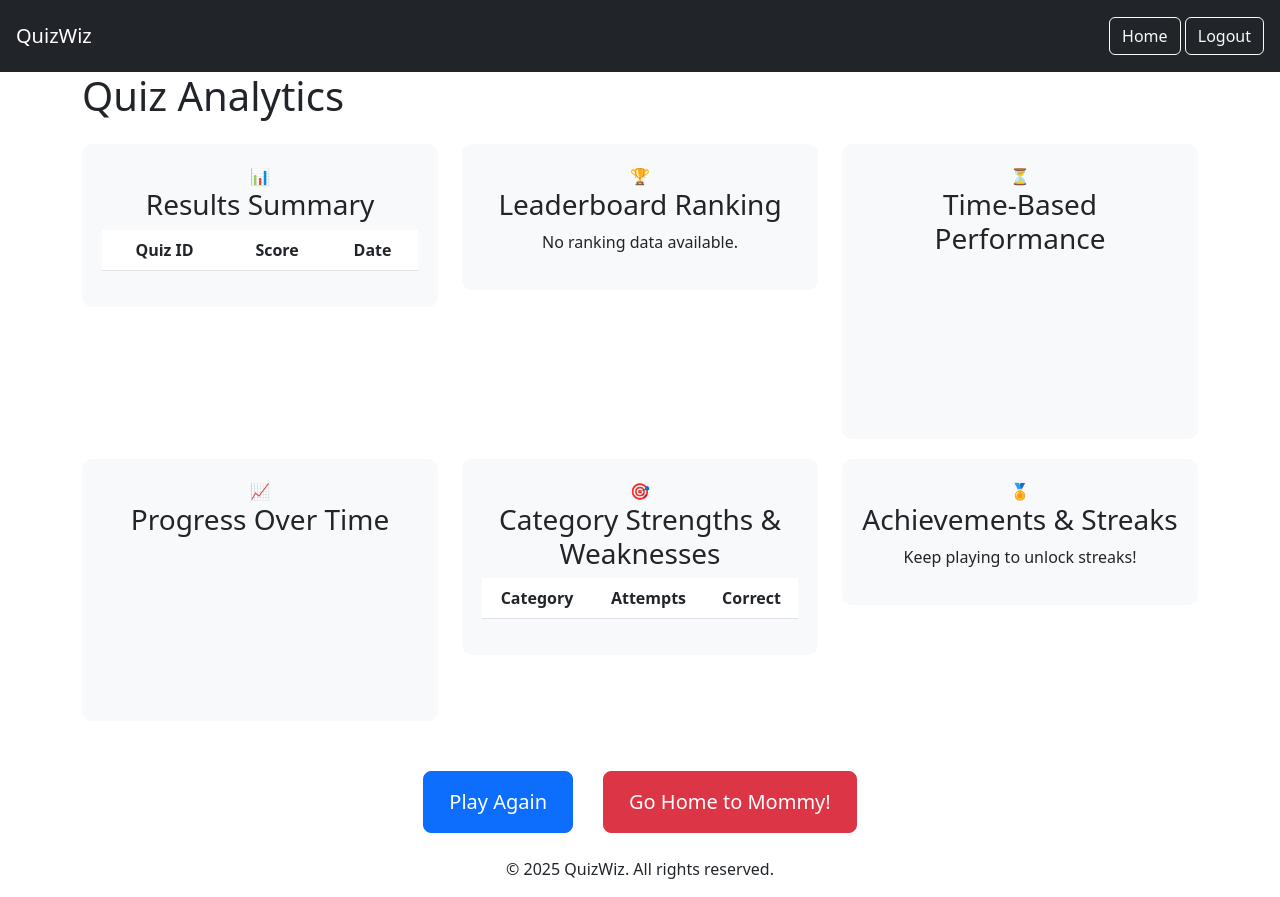
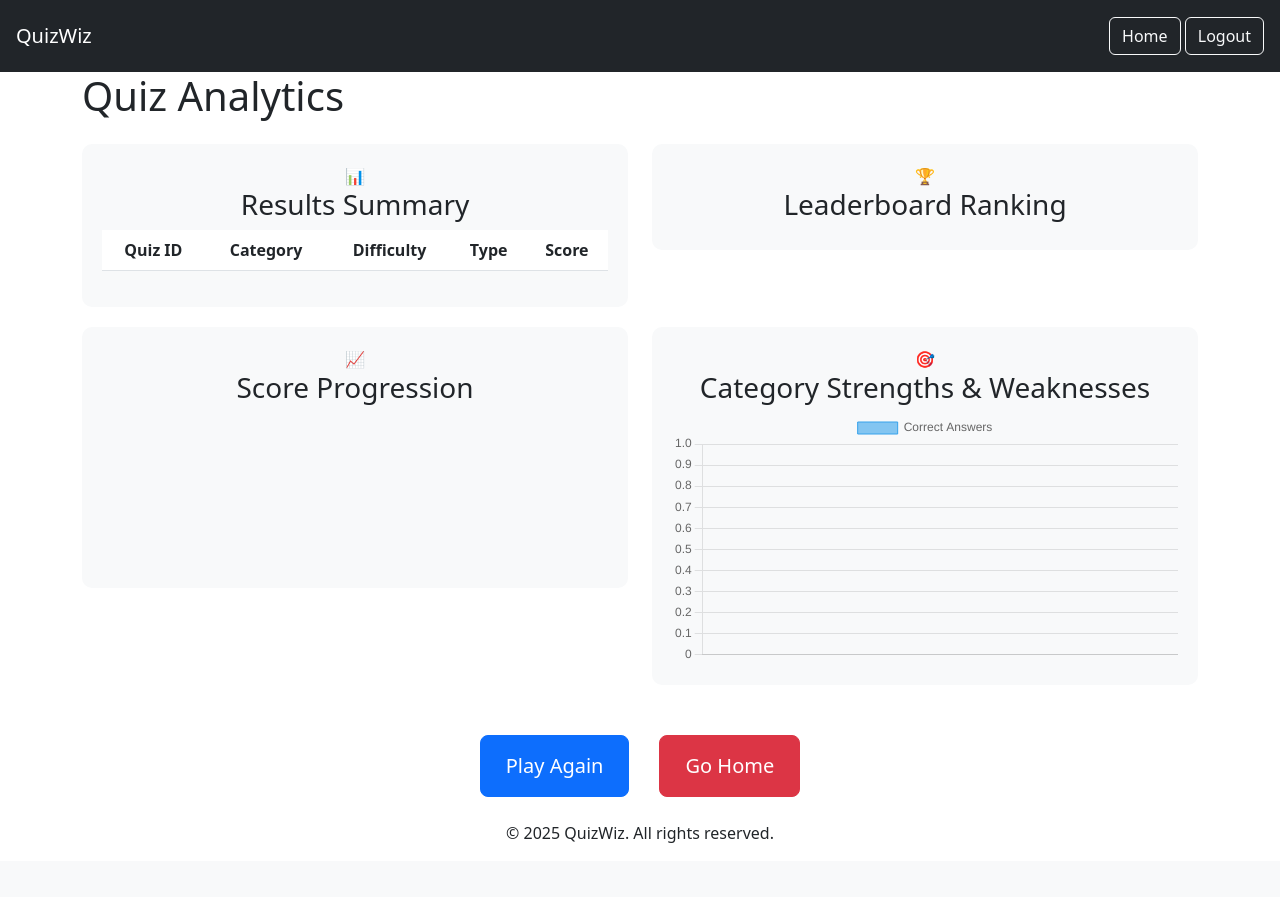
Before and after one commit to CorneliusNgure/QuizWiz---ALX-Final-Project, a Flask app: page /analytics in a window 1280 px wide. After the commit the page ends 843 px from the top, so only its background shows below. Run offline with Flask 3, Linux system fonts and the light colour scheme; the visitor is signed in with stand-in values (Sample User, id 1); data that the repository does not hold is empty; a map, chart or similar area stays blank; some libraries are stand-ins or nearby versions.

Commit message:
Mapped the analytics to readable columns instead of IDs

```diff
--- a/app/routes.py
+++ b/app/routes.py
@@ -258,7 +258,6 @@ def submit_quiz():
     })
 
 
-
 @main_bp.route("/analytics", methods=["GET"])
 def analytics():
     if "user_id" not in session:
@@ -289,13 +288,38 @@ def analytics():
         rankings = []
 
     try:
-        # Fetch user quiz results
-        user_results = db.session.query(
-            QuizSession.id, QuizSession.score, QuizSession.created_at
-        ).filter_by(user_id=user_id).order_by(desc(QuizSession.created_at)).all()
+        # Fetch category, difficulty, and type mappings
+        category_map = {c.id: c.name for c in db.session.query(QuestionCategory.id, QuestionCategory.name).all()}
+        difficulty_map = {d.id: d.level for d in db.session.query(QuestionDifficulty.id, QuestionDifficulty.level).all()}
+        type_map = {t.id: t.type for t in db.session.query(QuestionType.id, QuestionType.type).all()}
 
+        # Fetch user quiz results (join to get category, difficulty, type)
+        user_results = (
+            db.session.query(
+                QuizSession.id,
+                QuizSession.score,
+                QuizSession.created_at,
+                Question.category_id,
+                Question.difficulty_id,
+                Question.type_id
+            )
+            .join(QuestionAttempt, QuizSession.id == QuestionAttempt.quiz_session_id)
+            .join(Question, Question.id == QuestionAttempt.question_id)
+            .filter(QuizSession.user_id == user_id)
+            .order_by(desc(QuizSession.created_at))
+            .all()
+        )
+
+        # Convert to human-readable format
         user_results = [
-            {"quiz_id": r.id, "score": serialize_decimal(r.score), "timestamp": serialize_datetime(r.created_at)}
+            {
+                "quiz_id": r.id,
+                "category": category_map.get(r.category_id, "Unknown"),
+                "difficulty": difficulty_map.get(r.difficulty_id, "Unknown"),
+                "type": type_map.get(r.type_id, "Unknown"),
+                "score": serialize_decimal(r.score),
+                "timestamp": serialize_datetime(r.created_at)
+            }
             for r in user_results
         ]
     except Exception as e:
@@ -317,7 +341,11 @@ def analytics():
         )
 
         difficulty_performance = [
-            {"difficulty_id": d.difficulty_id, "total_attempts": d.total_attempts, "correct_answers": d.correct_answers}
+            {
+                "difficulty": difficulty_map.get(d.difficulty_id, "Unknown"),
+                "total_attempts": d.total_attempts,
+                "correct_answers": d.correct_answers
+            }
             for d in difficulty_performance
         ]
     except Exception as e:
@@ -339,7 +367,11 @@ def analytics():
         )
 
         category_performance = [
-            {"category_id": c.category_id, "total_attempts": c.total_attempts, "correct_answers": c.correct_answers}
+            {
+                "category": category_map.get(c.category_id, "Unknown"),
+                "total_attempts": c.total_attempts,
+                "correct_answers": c.correct_answers
+            }
             for c in category_performance
         ]
     except Exception as e:
@@ -381,7 +413,6 @@ def analytics():
     })
 
     print("-------------------------------------------------")
-
     print("Analytics Data:", analytics_data)
 
     return render_template("analytics.html", analytics_data=analytics_data)
--- a/app/templates/analytics.html
+++ b/app/templates/analytics.html
@@ -46,68 +46,49 @@
         <p id="performance-message"></p>
 
         <div class="row">
-            <div class="col-md-4">
+            <div class="col-md-6">
                 <div class="box" id="results-summary">
                     📊 <h3>Results Summary</h3>
                     <table class="table">
                         <thead>
                             <tr>
                                 <th>Quiz ID</th>
+                                <th>Category</th>
+                                <th>Difficulty</th>
+                                <th>Type</th>
                                 <th>Score</th>
-                                <th>Date</th>
                             </tr>
                         </thead>
                         <tbody id="results-summary-body"></tbody>
                     </table>
                 </div>
             </div>
-            <div class="col-md-4">
+            <div class="col-md-6">
                 <div class="box" id="leaderboard-ranking">
                     🏆 <h3>Leaderboard Ranking</h3>
-                    <p id="leaderboard-info">Loading...</p>
-                </div>
-            </div>
-            <div class="col-md-4">
-                <div class="box" id="time-performance">
-                    ⏳ <h3>Time-Based Performance</h3>
-                    <canvas id="timeChart"></canvas>
+                    <ul id="leaderboard-list" class="list-group"></ul>
                 </div>
             </div>
         </div>
 
         <div class="row">
-            <div class="col-md-4">
+            <div class="col-md-6">
                 <div class="box" id="progress-over-time">
-                    📈 <h3>Progress Over Time</h3>
+                    📈 <h3>Score Progression</h3>
                     <canvas id="progressChart"></canvas>
                 </div>
             </div>
-            <div class="col-md-4">
+            <div class="col-md-6">
                 <div class="box" id="category-strengths">
                     🎯 <h3>Category Strengths & Weaknesses</h3>
-                    <table class="table">
-                        <thead>
-                            <tr>
-                                <th>Category</th>
-                                <th>Attempts</th>
-                                <th>Correct</th>
-                            </tr>
-                        </thead>
-                        <tbody id="category-performance-body"></tbody>
-                    </table>
-                </div>
-            </div>
-            <div class="col-md-4">
-                <div class="box" id="achievements-streaks">
-                    🏅 <h3>Achievements & Streaks</h3>
-                    <p id="achievements-info">No achievements yet.</p>
+                    <canvas id="categoryChart"></canvas>
                 </div>
             </div>
         </div>
 
         <div class="button-group">
             <button class="btn btn-primary play-again-btn">Play Again</button>
-            <button class="btn btn-danger go-home-btn">Go Home to Mommy!</button>
+            <button class="btn btn-danger go-home-btn">Go Home</button>
         </div>
     </div>
 
@@ -116,45 +97,51 @@
     </footer>
 
     <script>
-    // Read analytics data from the template
     const analyticsData = JSON.parse('{{ analytics_data | safe }}');
 
     document.addEventListener("DOMContentLoaded", function () {
         console.log("Fetched Analytics Data:", analyticsData);
 
-        // Populate Results Summary
+        // Populate Results Summary Table
         const resultsTable = document.getElementById('results-summary-body');
-        resultsTable.innerHTML = analyticsData.user_results.map(result =>
-            `<tr>
+        resultsTable.innerHTML = analyticsData.user_results.sort((a, b) => new Date(b.timestamp) - new Date(a.timestamp))
+            .map(result => `
+            <tr>
                 <td>${result.quiz_id}</td>
+                <td>${result.category}</td>
+                <td>${result.difficulty}</td>
+                <td>${result.type}</td>
                 <td>${result.score}</td>
-                <td>${new Date(result.timestamp).toLocaleString()}</td>
-            </tr>`
+            </tr>`).join('');
+
+        // Populate Leaderboard
+        const leaderboardList = document.getElementById('leaderboard-list');
+        leaderboardList.innerHTML = analyticsData.rankings.slice(0, 3).map(rank =>
+            `<li class="list-group-item"><strong>${rank.username}</strong> - Score: ${rank.total_score}</li>`
         ).join('');
 
-        // Populate Leaderboard
-        const leaderboard = document.getElementById('leaderboard-info');
-        if (analyticsData.rankings.length > 0) {
-            const userRanking = analyticsData.rankings[0];
-            leaderboard.innerHTML = `<strong>${userRanking.username}</strong> - Total Score: ${userRanking.total_score}`;
-        } else {
-            leaderboard.innerHTML = "No ranking data available.";
-        }
+        // Populate Category Strengths & Weaknesses Chart
+        const categoryLabels = analyticsData.category_performance.map(c => c.category_name);
+        const categoryData = analyticsData.category_performance.map(c => c.correct_answers);
 
-        // Populate Category Performance
-        const categoryTable = document.getElementById('category-performance-body');
-        categoryTable.innerHTML = analyticsData.category_performance.map(category =>
-            `<tr>
-                <td>Category ${category.category_id}</td>
-                <td>${category.total_attempts}</td>
-                <td>${category.correct_answers ? "✔" : "❌"}</td>
-            </tr>`
-        ).join('');
-
-        // Populate Achievements & Streaks
-        const achievements = document.getElementById('achievements-info');
-        achievements.textContent = analyticsData.user_results.length > 5 ? "🔥 You're on a hot streak!" : "Keep playing to unlock streaks!";
+        new Chart(document.getElementById('categoryChart').getContext('2d'), {
+            type: 'bar',
+            data: {
+                labels: categoryLabels,
+                datasets: [{
+                    label: 'Correct Answers',
+                    data: categoryData,
+                    backgroundColor: 'rgba(54, 162, 235, 0.6)',
+                    borderColor: 'rgba(54, 162, 235, 1)',
+                    borderWidth: 1
+                }]
+            },
+            options: {
+                responsive: true,
+                scales: { y: { beginAtZero: true } }
+            }
+        });
     });
     </script>
-    </body>
+</body>
 </html>
```
Also changed, not shown: app/otd_api_response.js (+18 -19 lines).
